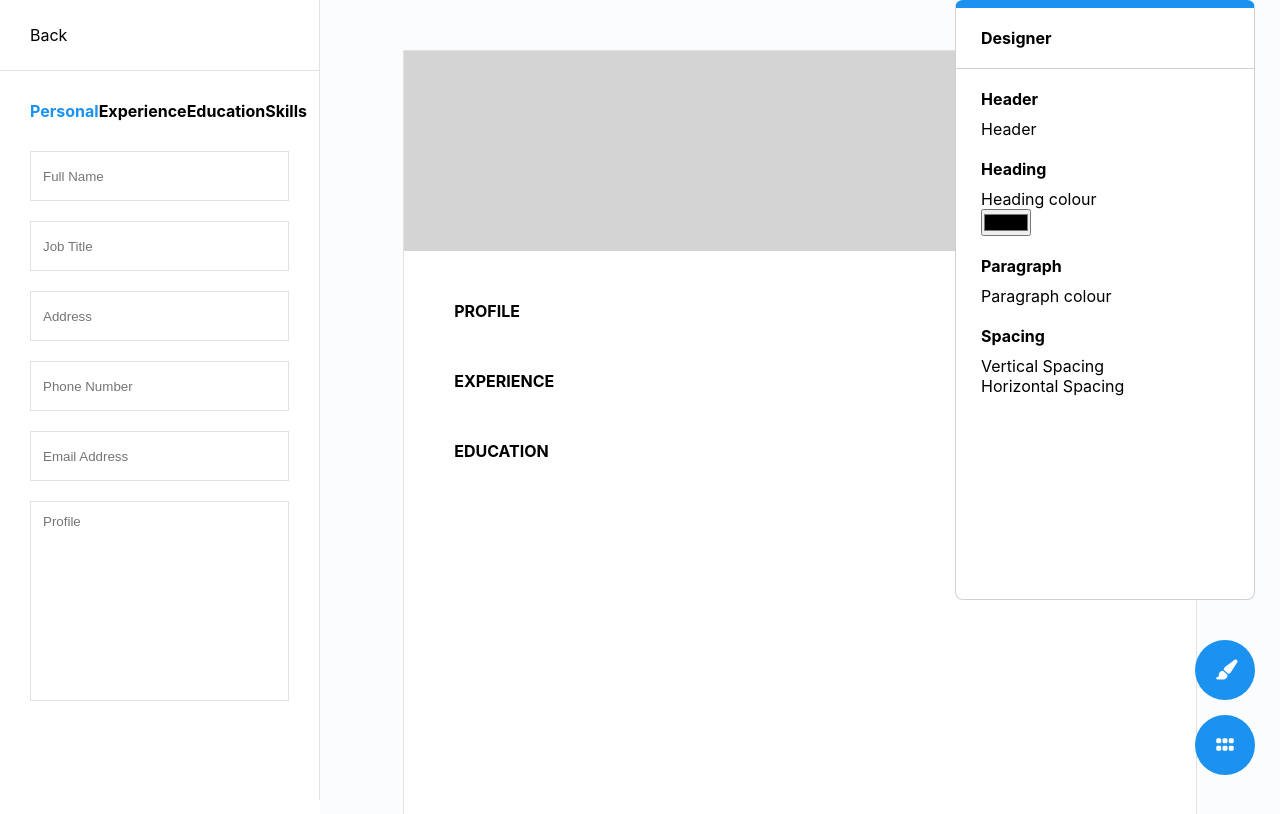
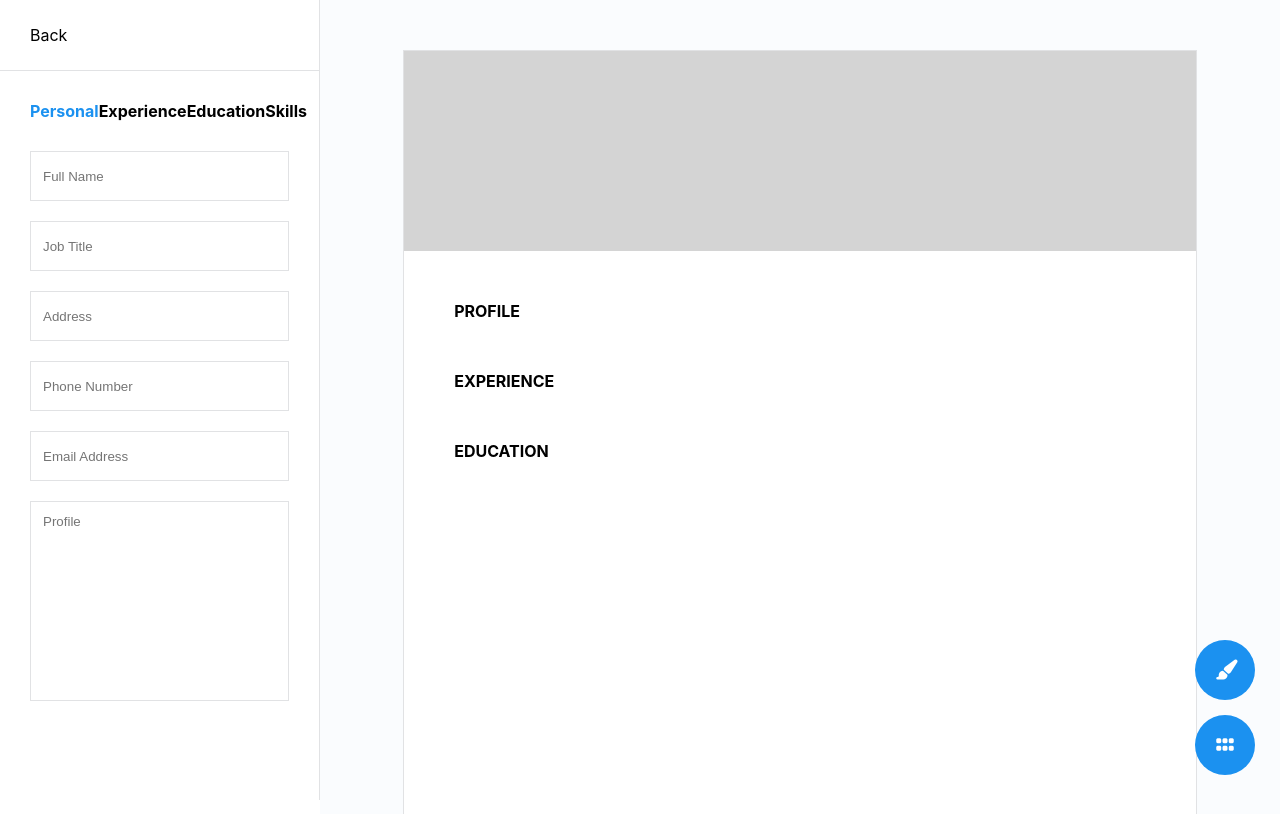
Before and after one commit to emmanuelojiji/resume-pal, a React (Create React App) app: page /editor in a window 1280 px wide. Shown: the top 814 px of the page. Built offline with nearby package versions, Linux system fonts and the light colour scheme.

Commit message:
Changed state of designer tool visible to false

```diff
--- a/src/Pages/Editor.js
+++ b/src/Pages/Editor.js
@@ -11,7 +11,7 @@ const Editor = () => {
 
   const [templatesVisible, setTemplatesVisible] = useState(false);
   const [notificationVisibile, setNotificationVisibile] = useState(false);
-  const [designerVisible, setDesignerVisible] = useState(true);
+  const [designerVisible, setDesignerVisible] = useState(false);
 
   const [selectedTemplate, setSelectedTemplate] = useState("minimalist");
 
```
